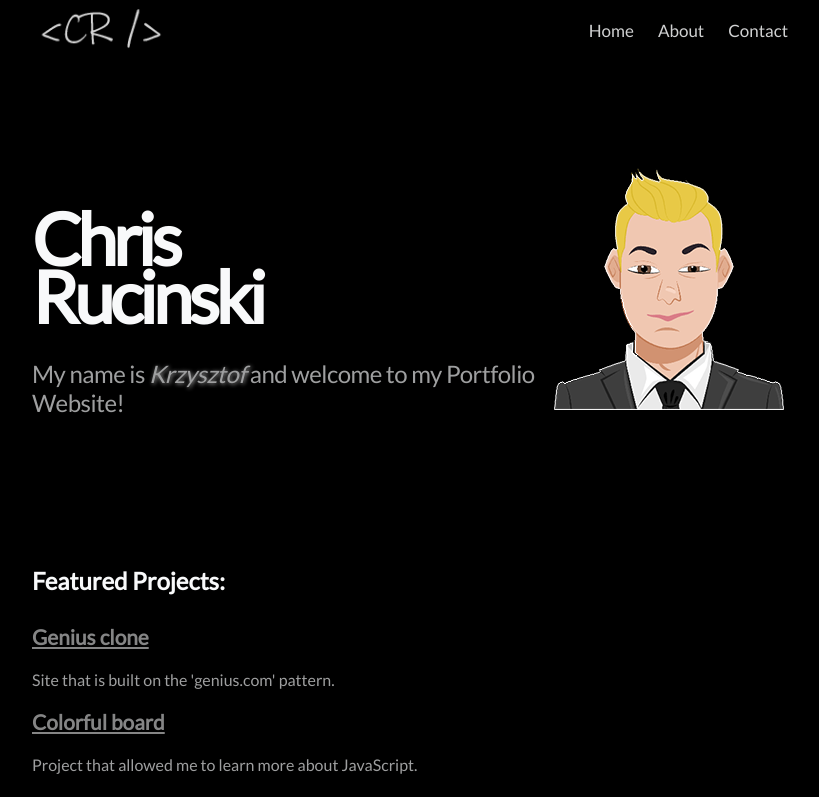
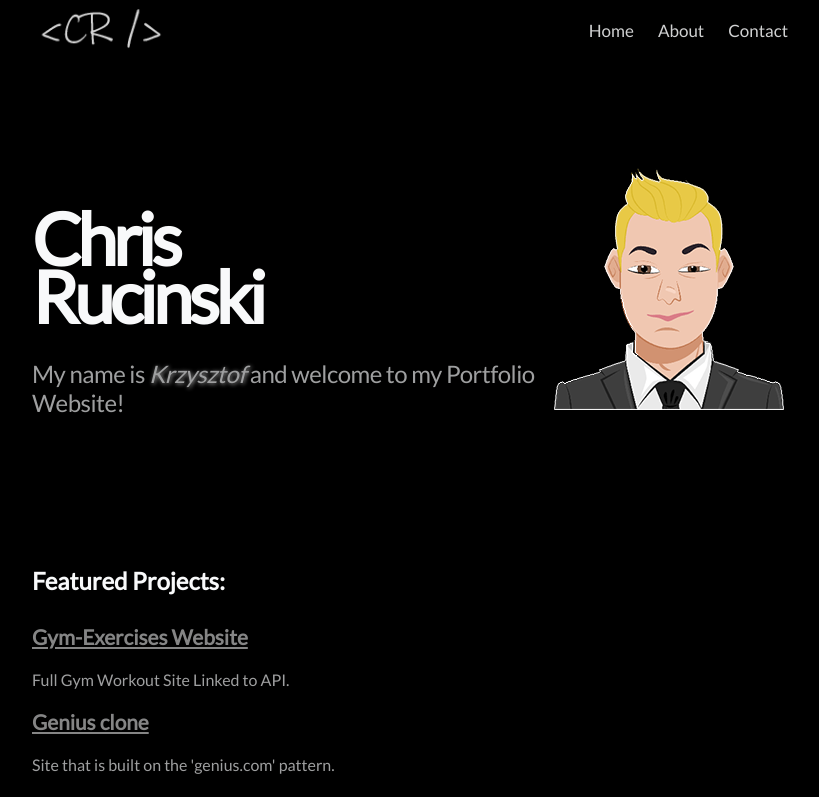
Before and after one commit to n1nis/Portfolio, a React (Create React App) app: page / in a window 1280 px wide. Shown: the top 797 px of the page, without its empty margins (224-1043 px from the left). Built offline with nearby package versions, Linux system fonts and the light colour scheme.

Commit message:
Update Main.js

```diff
--- a/src/components/Main.js
+++ b/src/components/Main.js
@@ -64,6 +64,12 @@ function Main() {
       <section className="projects">
         <h2>Featured Projects:</h2>
         <ul>
+          <li>
+            <Link to="https://n1nis.github.io/gym_website/">
+              <h3>Gym-Exercises Website</h3>
+            </Link>
+            <p>Full Gym Workout Site Linked to API.</p>
+          </li>
           <li>
             <Link to="https://n1nis.github.io/Genius-Clone/">
               <h3>Genius clone</h3>
```
